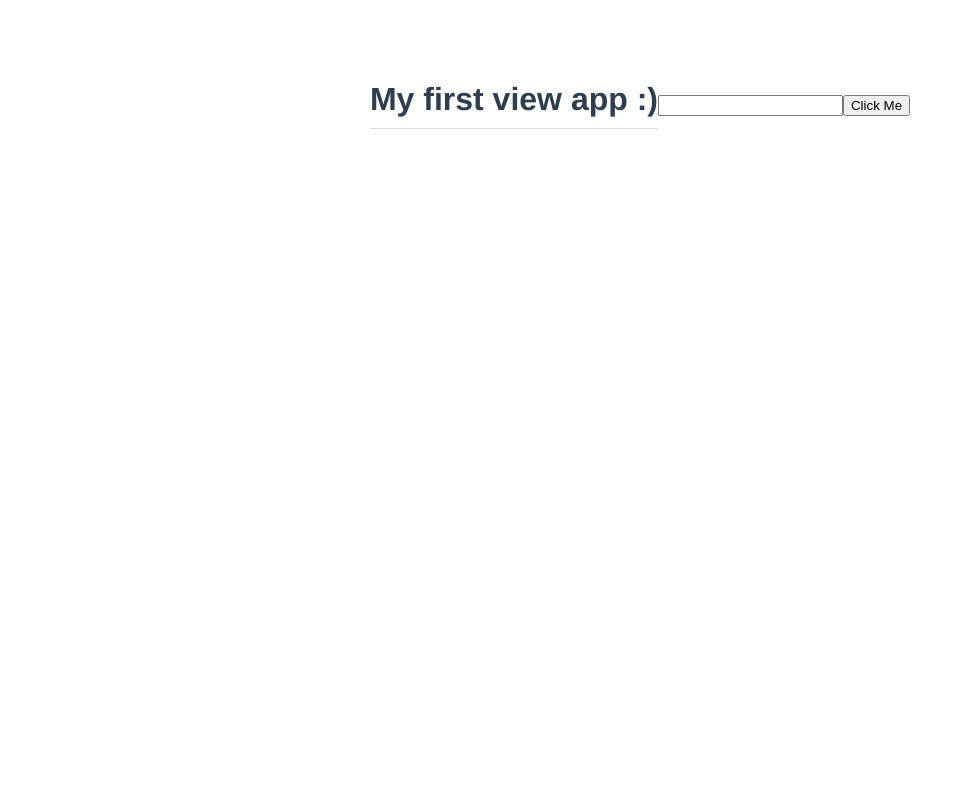
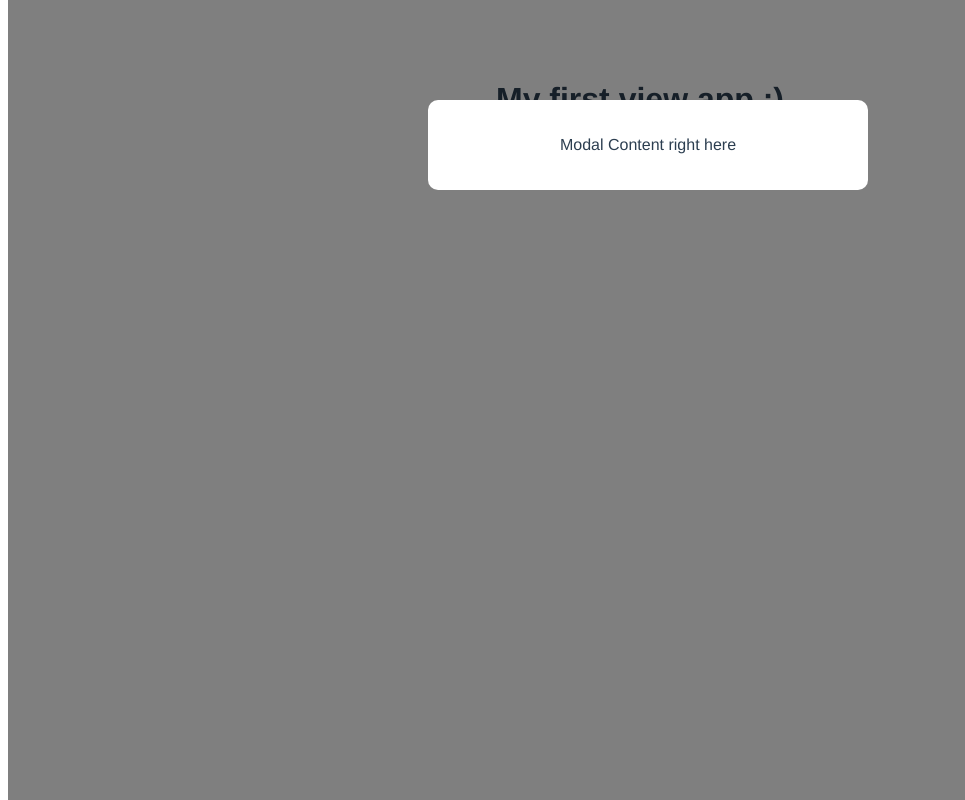
Before and after one commit to yoko-vicky/vue-lesson, a Vue app in the folder modal-project/: page / in a window 1280 px wide. Shown: the whole page, without its empty margins (0-965 px from the left). Built offline with nearby package versions, Linux system fonts and the light colour scheme.

Commit message:
Add Modal component

```diff
--- a/modal-project/src/App.vue
+++ b/modal-project/src/App.vue
@@ -1,12 +1,16 @@
 <template>
   <h1>{{ title }}</h1>
-  <input type="text" ref="booo">
-  <button @click="handleClick">Click Me</button>
+  <!-- <input type="text" ref="booo"> -->
+  <!-- <button @click="handleClick">Click Me</button> -->
+  <Modal />
 </template>
 
 <script>
+import Modal from './components/Modal.vue'
+
 export default {
   name: 'App',
+  components: { Modal },
   data(){
     return {
       title: 'My first view app :)'
--- /dev/null
+++ b/modal-project/src/components/Modal.vue
@@ -0,0 +1,26 @@
+<template>
+  <div class="backdrop">
+    <div class="modal">
+      <p>Modal Content right here</p>
+    </div>
+  </div>
+</template>
+
+
+<style>
+.modal{
+  width: 400px;
+  padding: 20px;
+  margin: 100px auto;
+  background: white;
+  border-radius: 10px;
+}
+
+.backdrop{
+  top: 0;
+  position: fixed;
+  background: rgba(0,0,0,.5);
+  width: 100%;
+  height: 100%;
+}
+</style>
```
Also changed, not shown: modal-project/src/components/HelloWorld.vue (deleted, +0 -57 lines).
